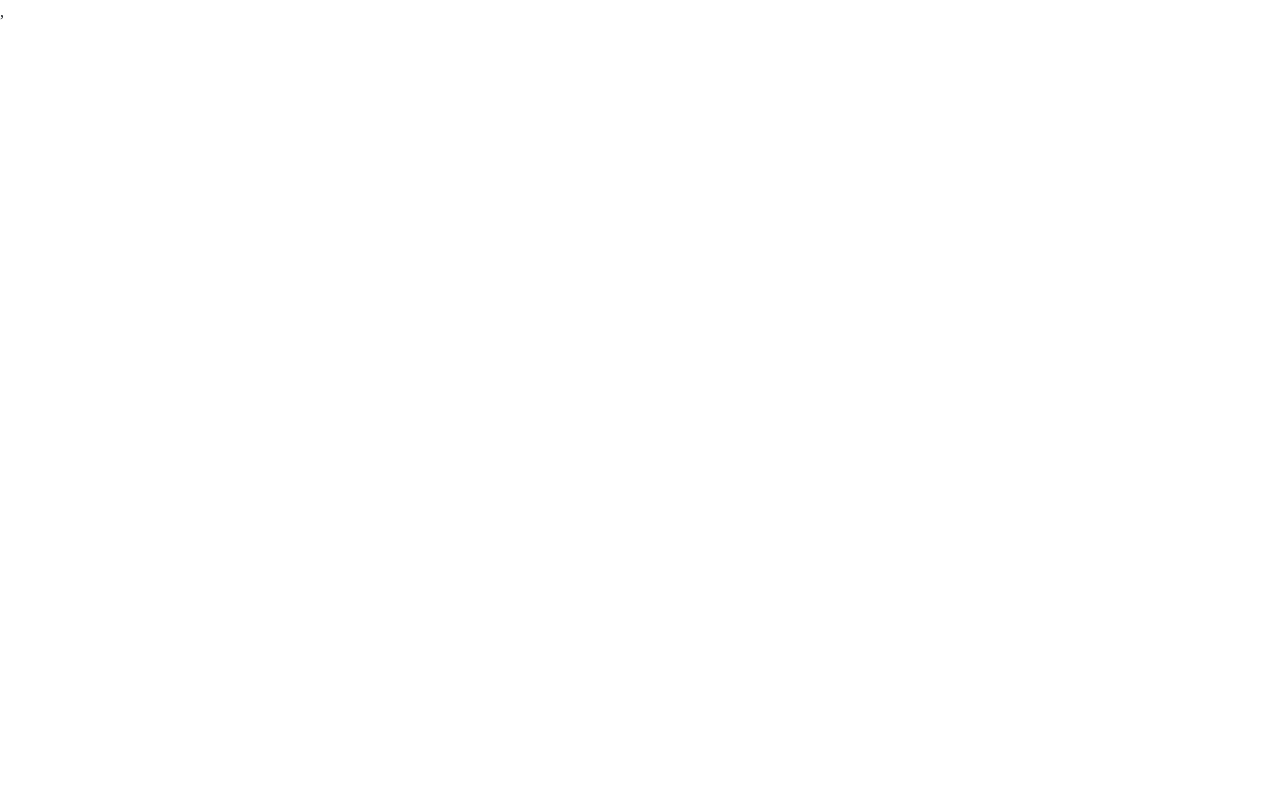
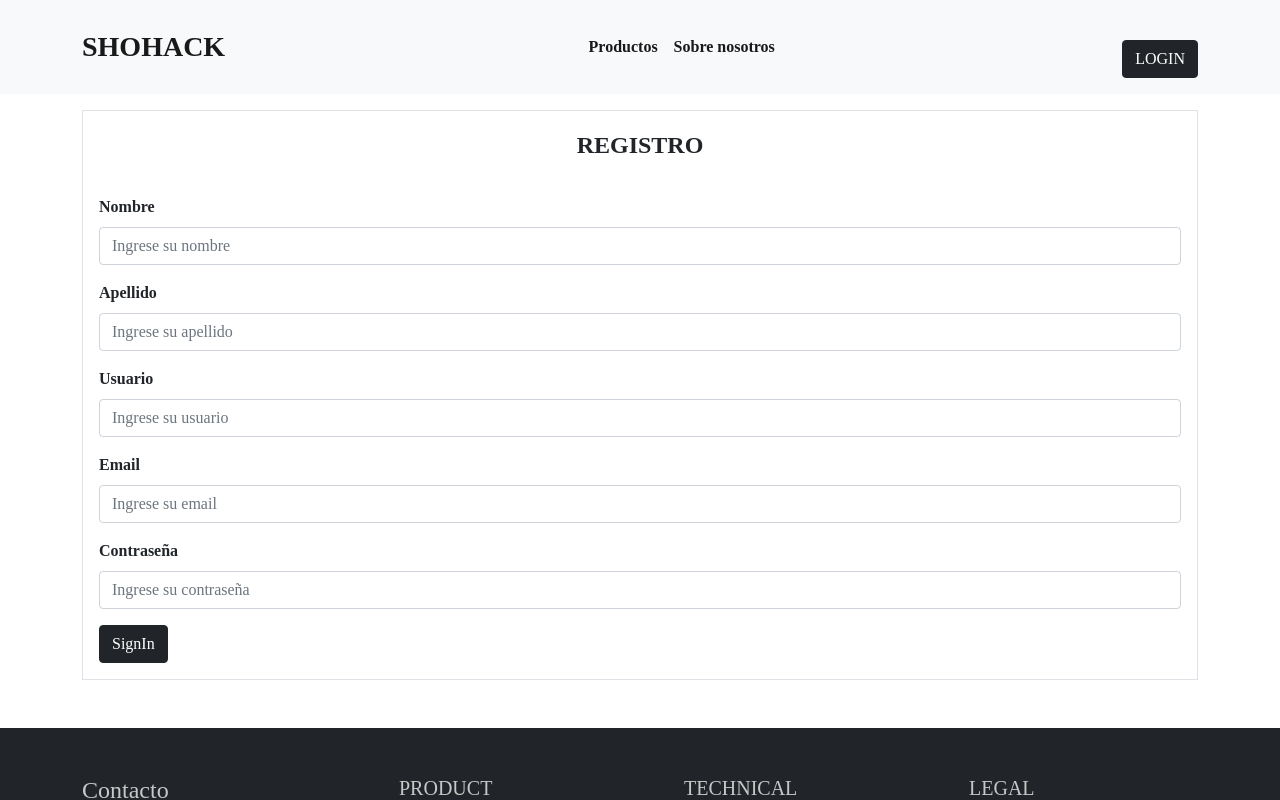
Before and after one commit to AleNunez7/FrontECommerce, a React (Create React App) app in the folder react-shohack/: page /registro in a window 1280 px wide. Shown: the top 800 px of the page. Built offline with nearby package versions, Linux system fonts and the light colour scheme; a web font is replaced by a local one.

Commit message:
Se cambiaron las vistas de registro y login

```diff
--- a/react-shohack/src/App.jsx
+++ b/react-shohack/src/App.jsx
@@ -4,7 +4,8 @@ import Products from "./Components/Products/Products";
 import ShoppingCart from "./Components/ShoppingCart/ShoppingCart";
 import Product from "./Components/Product/Product";
 import AboutUs from "./Components/AboutUs/AboutUs";
-import User from "./Components/User/User";
+import Login from "./Components/User/Login/Login";
+import SignIn from "./Components/User/SignIn/SignIn";
 import "./App.css";
 
 function App() {
@@ -17,7 +18,8 @@ function App() {
           <Route path="/productos" component={Products} />
           <Route path="/carrito" component={ShoppingCart} />
           <Route path="/sobre-nosotros" component={AboutUs} />
-          <Route path="/user" component={User} />
+          <Route path="/login" component={Login} />
+          <Route path="/registro" component={SignIn} />
         </Switch>
       </BrowserRouter>
     </div>
--- a/react-shohack/src/Components/Home/Banner/Banner.jsx
+++ b/react-shohack/src/Components/Home/Banner/Banner.jsx
@@ -1,5 +1,5 @@
 import React from "react";
-
+import { Link } from "react-router-dom";
 function Banner() {
   return (
     <div className="colorSectionBanner">
@@ -10,9 +10,9 @@ function Banner() {
             <h2 className="lead mt-4">
               Café en la puerta de tu casa cada dos semanas a solo $900
             </h2>
-            <button type="button" class="btn btn-light rounded mt-4">
-              Unite al culto
-            </button>
+            <Link to="/registro" className="btn btn-light rounded mt-4">
+              REGISTRARSE
+            </Link>
           </div>
         </div>
       </section>
--- a/react-shohack/src/Components/Home/Navbar/Navbar.jsx
+++ b/react-shohack/src/Components/Home/Navbar/Navbar.jsx
@@ -39,13 +39,19 @@ function Navbar() {
               </a>
             </div>
             <div className="ms-auto">
-              <Link className="text-dark" to="/user">
+              <Link
+                to="/login"
+                className="btn btn-dark text-white rounded mt-4"
+              >
+                LOGIN
+              </Link>
+              {/* <Link className="text-dark" to="/user">
                 <i className="far fa-user px-2"></i>
               </Link>
 
               <Link className="text-dark" to="/carrito">
                 <i className="fas fa-shopping-cart px-2"></i>
-              </Link>
+              </Link> */}
             </div>
           </div>
         </div>
--- a/react-shohack/src/Components/User/Login/Login.jsx
+++ b/react-shohack/src/Components/User/Login/Login.jsx
@@ -1,8 +1,13 @@
 import React from "react";
+import Navbar from "../../Home/Navbar/Navbar";
+import Footer from "../../Home/Footer/Footer";
 
 function Login() {
   return (
-    <div className="border p-2">
+    <>
+      <Navbar />
+      <div className="container my-3">
+        <div className="border p-3">
           <p className="fw-bold fs-4 text-center">LOGIN</p>
           <form onSubmit="#">
             <label className="mt-3 fw-bold" htmlFor="">
@@ -30,6 +35,9 @@ function Login() {
             <button className="btn btn-dark text-white mt-3">Login</button>
           </form>
         </div>
+      </div>
+      <Footer />
+    </>
   );
 }
 
--- a/react-shohack/src/Components/User/SignIn/SignIn.jsx
+++ b/react-shohack/src/Components/User/SignIn/SignIn.jsx
@@ -3,6 +3,8 @@ import axios from "axios";
 import { useState } from "react";
 import { useDispatch } from "react-redux";
 import { useHistory } from "react-router-dom";
+import Navbar from "../../Home/Navbar/Navbar";
+import Footer from "../../Home/Footer/Footer";
 
 function SignIn() {
   const dispatch = useDispatch();
@@ -31,7 +33,10 @@ function SignIn() {
   };
 
   return (
-    <div className="border p-2">
+    <div>
+      <Navbar />
+      <div className="container my-3">
+        <div className="border p-3">
           <p className="fw-bold fs-4 text-center">REGISTRO</p>
           <form onSubmit={handleSignIn}>
             <label className="mt-3 fw-bold" htmlFor="">
@@ -92,7 +97,9 @@ function SignIn() {
             <button className="btn btn-dark text-white mt-3">SignIn</button>
           </form>
         </div>
+      </div>
+      <Footer />
+    </div>
   );
 }
-
 export default SignIn;
```
Lines whose indentation alone changed are shown as unchanged.
